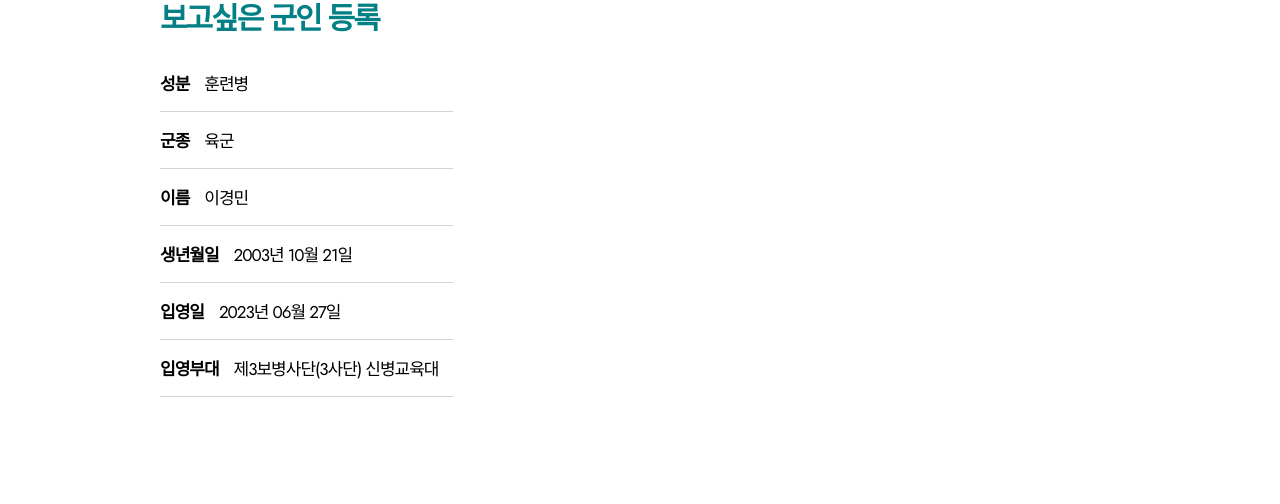
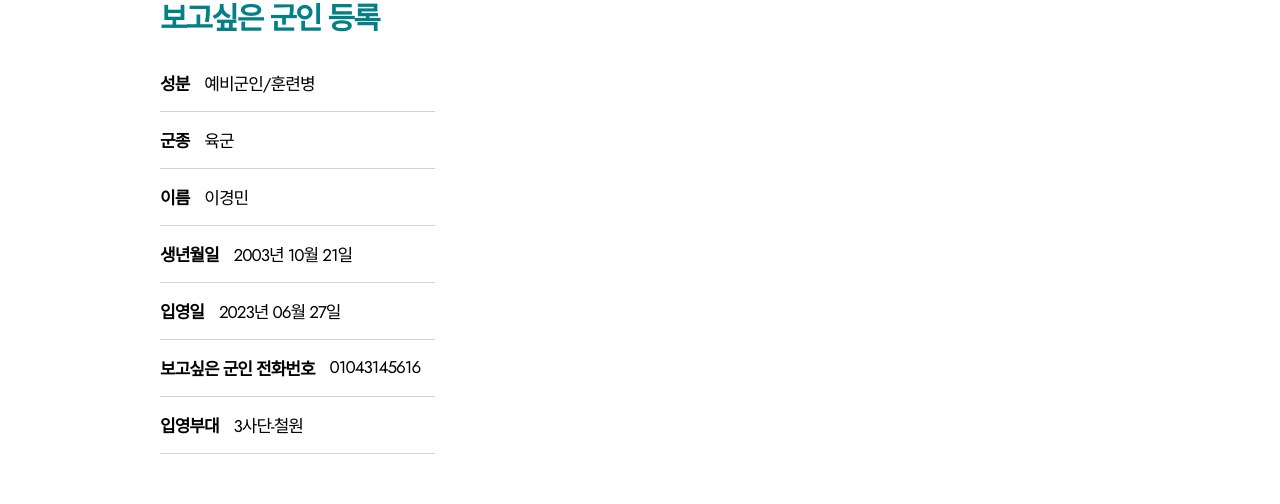
Before and after one commit to gyeongent/gyeongnet, a React (Create React App) app: page /army in a window 1280 px wide. Shown: the part 444-948 px from the top of the page. Built offline with nearby package versions, Linux system fonts and the light colour scheme; a web font is replaced by a local one.

Commit message:
Update army.js

```diff
--- a/src/componenets/army.js
+++ b/src/componenets/army.js
@@ -27,12 +27,13 @@ function ArmyPage(){
                 </div>
             </div>
             <div className="contentSection">
-                <Index category="성분" content="훈련병"/>
+                <Index category="성분" content="예비군인/훈련병"/>
                 <Index category="군종" content="육군"/>
                 <Index category="이름" content="이경민"/>
                 <Index category="생년월일" content="2003년 10월 21일"/>
                 <Index category="입영일" content="2023년 06월 27일"/>
-                <Index category="입영부대" content="제3보병사단(3사단) 신병교육대"/>
+                <Index category="보고싶은 군인 전화번호" content="01043145616" />
+                <Index category="입영부대" content="3사단-철원"/>
             </div>
         </div>
     )
```
